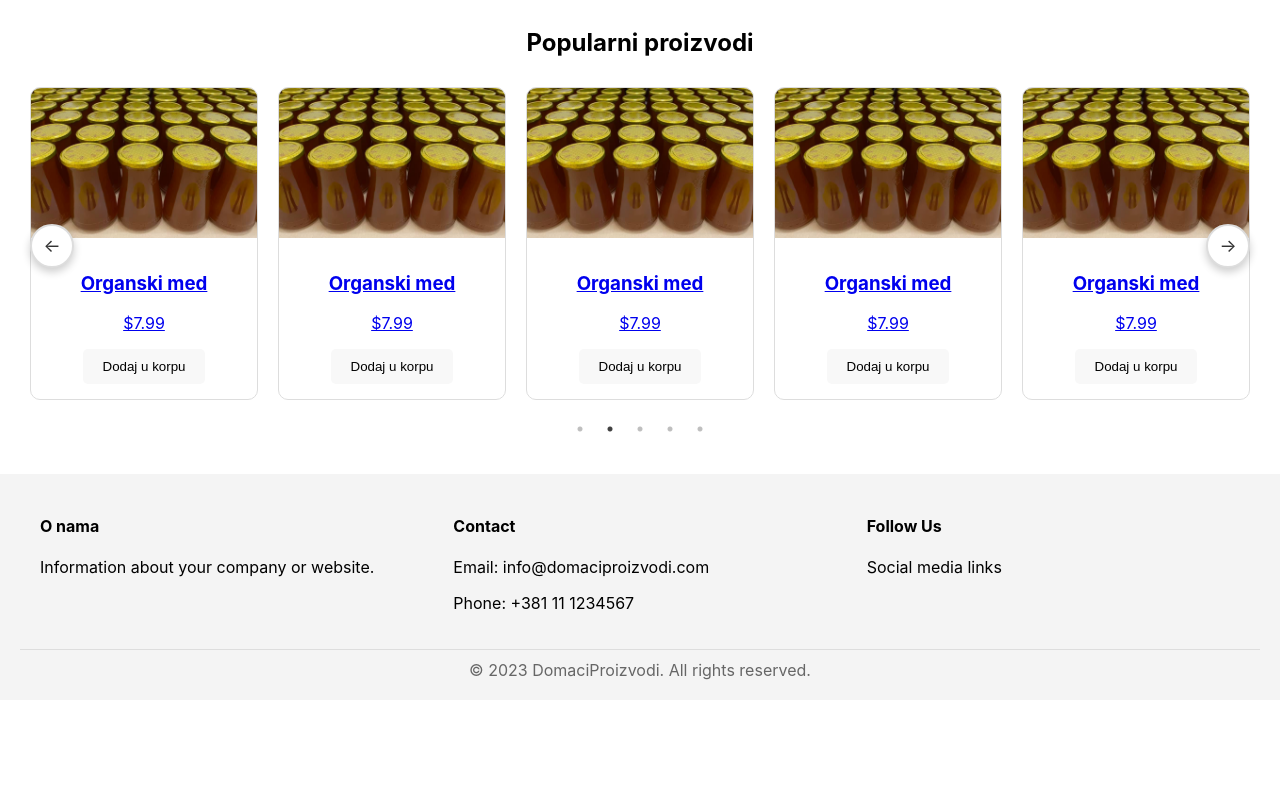
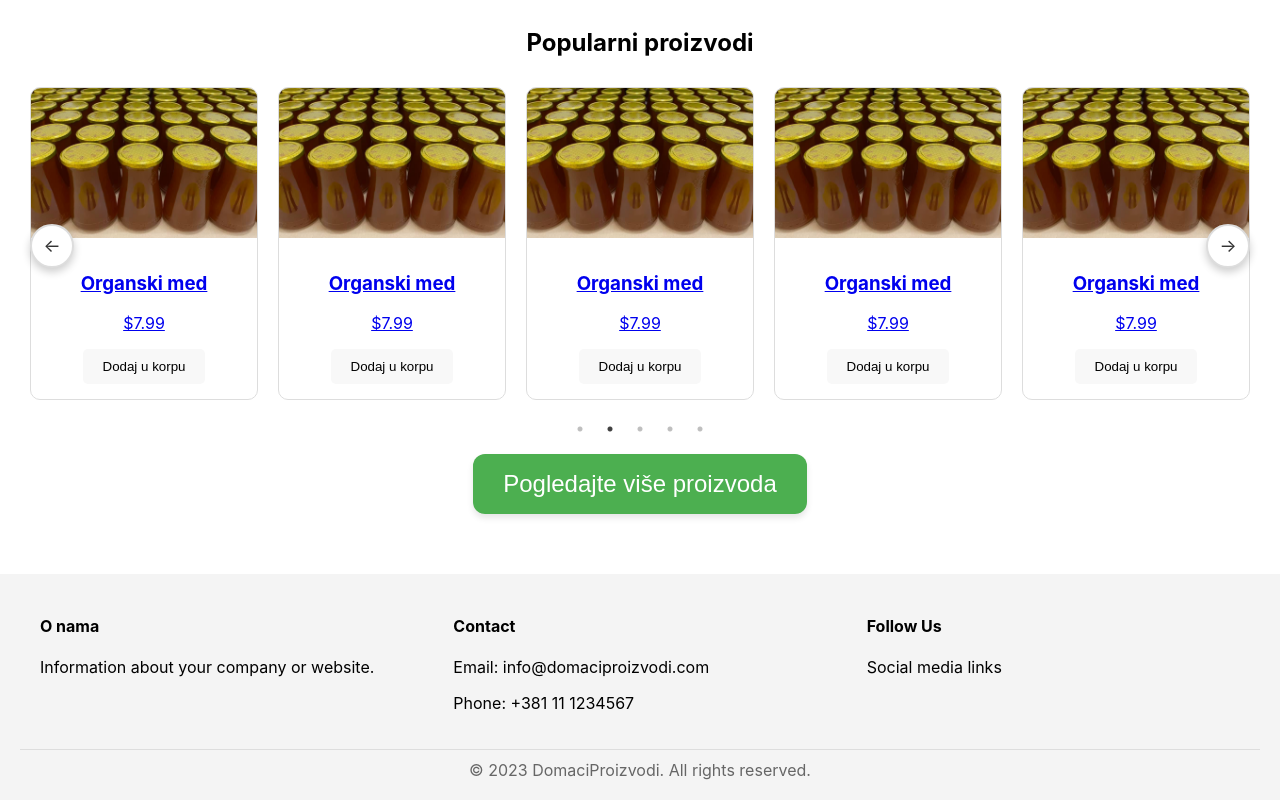
Before and after one commit to markom132/DomacaProzivodnja, a React (Create React App) app in the folder frontend/: page / in a window 1280 px wide. Shown: the part 504-1304 px from the top of the page. Before the commit the page ends 1204 px from the top, so only its background shows below. Built offline with nearby package versions, Linux system fonts and the light colour scheme.

Commit message:
Add_CTA_Button_Home_Page closes #138

```diff
--- /dev/null
+++ b/frontend/src/components/FeaturedProducts.css
@@ -0,0 +1,38 @@
+@keyframes bounce {
+    0%, 20%, 50%, 80%, 100% {
+      transform: translateY(0);
+    }
+    40% {
+      transform: translateY(-20px);
+    }
+    60% {
+      transform: translateY(-10px);
+    }
+  }
+
+  .ctaButton {
+    background-color: #4CAF50;
+    color: #fff;
+    padding: 15px 30px;
+    border: none;
+    border-radius: 12px;
+    font-size: 1.5em;
+    cursor: pointer;
+    transition: background-color 0.3s ease, transform 0.3s ease;
+    min-width: 200px;
+    height: 60px;
+    box-shadow: 0 4px 6px rgba(0, 0, 0, 0.1);
+  }
+
+  .ctaButtonHover {
+    background-color: #81C784;
+  }
+
+  .ctaButton.bounce {
+    animation: bounce 1.5s ease;
+  }
+
+  .ctaButton:hover {
+    transform: scale(1.05);
+    box-shadow: 0 6px 12px rgba(0, 0, 0, 0.2);
+  }
--- a/frontend/src/components/FeaturedProducts.js
+++ b/frontend/src/components/FeaturedProducts.js
@@ -1,4 +1,4 @@
-import React, { useState } from 'react';
+import React, { useState, useEffect, useRef } from 'react';
 import { Link } from 'react-router-dom';
 import ProductCard from './ProductCard';
 import honeyImage from '../assets/med.jpg';
@@ -8,6 +8,8 @@ import 'slick-carousel/slick/slick.css';
 import 'slick-carousel/slick/slick-theme.css';
 import Slider from 'react-slick';
 import PropTypes from 'prop-types';
+
+import './FeaturedProducts.css';
 
 const NextArrow = ({ onClick }) => {
   return (
@@ -52,6 +54,36 @@ const FeaturedProducts = () => {
 
   const [dragging, setDragging] = useState(false);
   const [activeSlide, setActiveSlide] = useState(0); //eslint-disable-line no-unused-vars
+  const [isHovered, setIsHovered] = useState(false);
+  const [isVisible, setIsVisible] = useState(false);
+  const buttonRef = useRef(null);
+
+  useEffect(() => {
+    const observer = new IntersectionObserver(
+      (entries) => {
+        entries.forEach((entry) => {
+          if (entry.isIntersecting) {
+            setIsVisible(true);
+          }
+        });
+      },
+      { threshold: 0.1 }
+    );
+
+    if (buttonRef.current) {
+      observer.observe(buttonRef.current);
+    }
+
+    return () => {
+      if (buttonRef.current) {
+        observer.unobserve(buttonRef.current);
+      }
+    };
+  }, []);
+
+  const handleAnimationEnd = () => {
+    setIsVisible(false);
+  }
 
   const settings = {
     dots: true,
@@ -61,8 +93,8 @@ const FeaturedProducts = () => {
     slidesToScroll: 3,
     autoplay: true,
     autoplaySpeed: 3000,
-    nextArrow: <NextArrow onClick={() => {}} />,
-    prevArrow: <PrevArrow onClick={() => {}} />,
+    nextArrow: <NextArrow onClick={() => { }} />,
+    prevArrow: <PrevArrow onClick={() => { }} />,
     beforeChange: (current, next) => {
       setActiveSlide(next);
       setDragging(true);
@@ -121,6 +153,25 @@ const FeaturedProducts = () => {
           </Link>
         ))}
       </Slider>
+      <div style={styles.ctaContainer}>
+        <Link to="/products">
+          <button
+            ref={buttonRef}
+            className={`ctaButton ${isVisible ? 'bounce' : ''}`}
+            onMouseOver={() => setIsHovered(true)}
+            onMouseOut={() => setIsHovered(false)}
+            onAnimationEnd={handleAnimationEnd}
+            style={{
+              backgroundColor: isHovered
+                ? styles.ctaButtonHover.backgroundColor
+                : styles.ctaButton.backgroundColor,
+            }}
+          >
+            {' '}
+            Pogledajte više proizvoda
+          </button>
+        </Link>
+      </div>
     </section>
   );
 };
@@ -174,6 +225,25 @@ const styles = {
     fontSize: '18px',
     color: '#333',
   },
+  ctaContainer: {
+    marginTop: '40px',
+    textAlign: 'center',
+  },
+  ctaButton: {
+    backgroundColor: '#4CAF50',
+    color: '#fff',
+    padding: '15px 30px',
+    border: 'none',
+    borderRadius: '5px',
+    fontSize: '1.5em',
+    cursor: 'pointer',
+    transition: 'background-color 0.3s ease',
+    minWidth: '200px',
+    height: '60px',
+  },
+  ctaButtonHover: {
+    backgroundColor: '#81C784',
+  },
 };
 
 export default FeaturedProducts;
```
